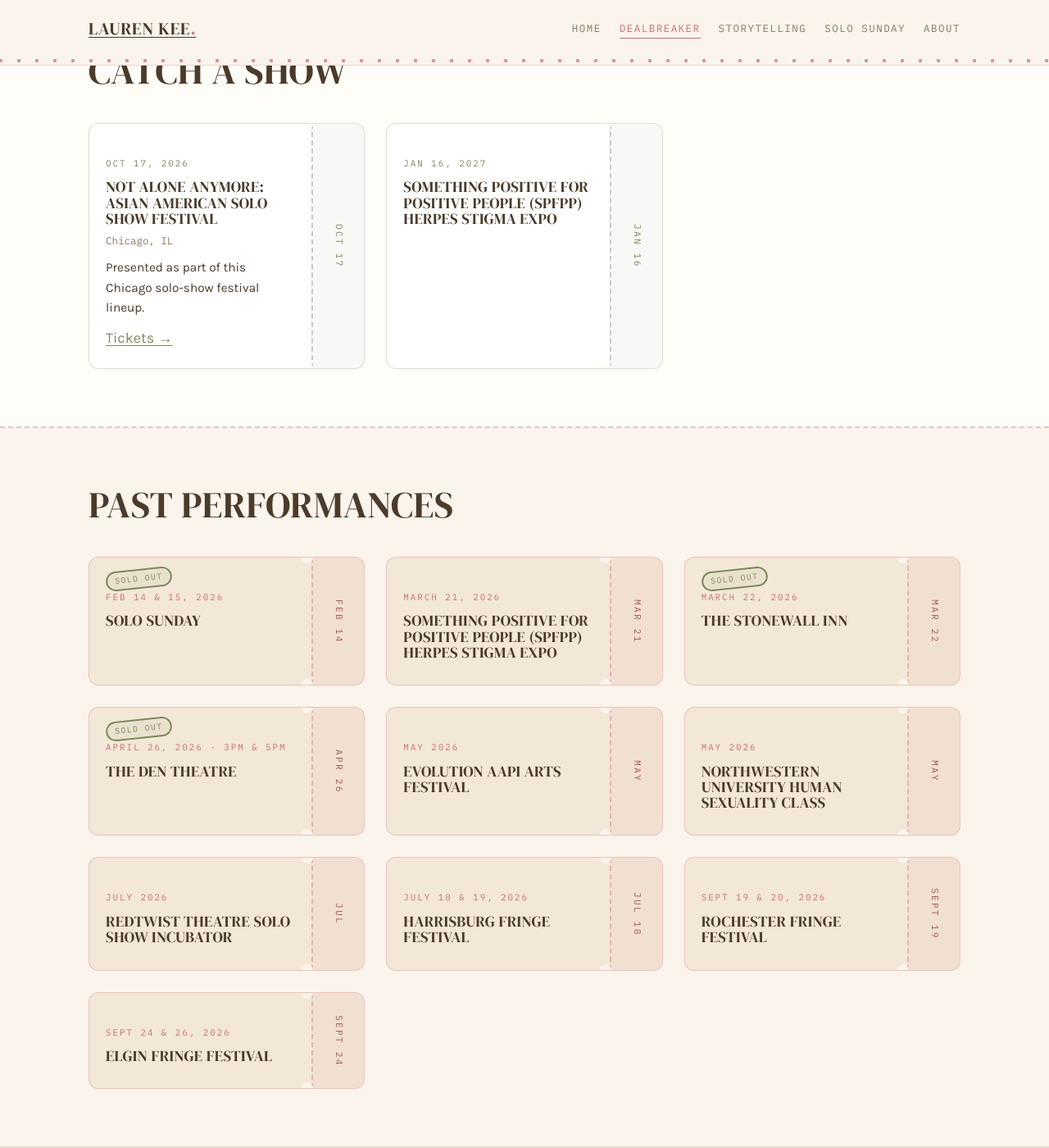
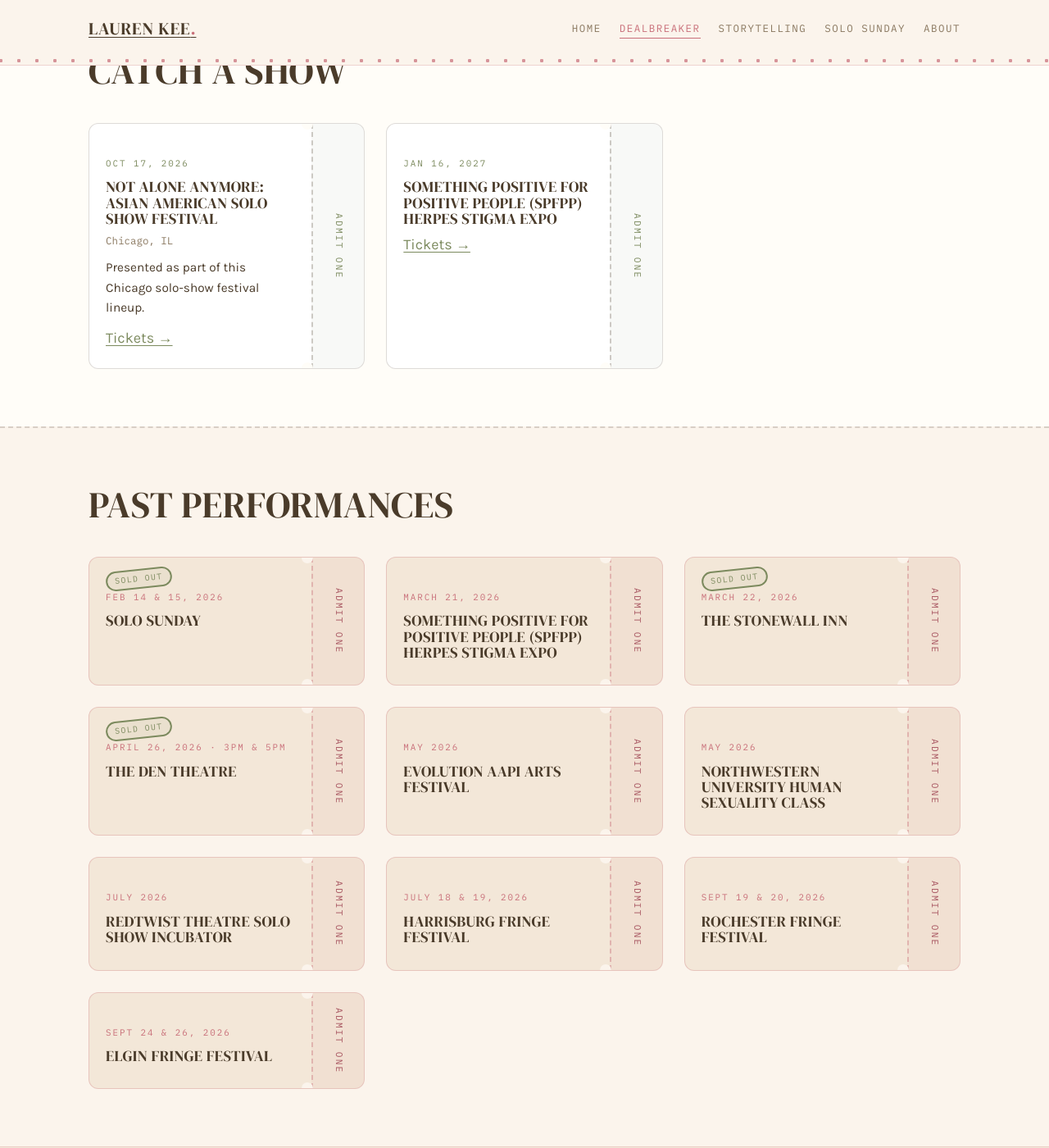
Before and after one commit to laurenkee-hub/site, a Jekyll site: the page built from dealbreaker.md, in a window 1280 px wide and 1400 px high, scrolled down 1904 px. Shown: the whole window at 82% size. Built offline with Jekyll 4.4.1, drawn with Linux system fonts in a browser that asks for light colours; some web fonts are replaced.

Commit message:
Update dealbreaker.md

```diff
--- a/dealbreaker.md
+++ b/dealbreaker.md
@@ -50,13 +50,13 @@ permalink: /dealbreaker/
         meta="Chicago, IL"
         desc="Presented as part of this Chicago solo-show festival lineup."
         link="https://www.zeffy.com/en-US/ticketing/not-alone-anymore-asian-american-solo-show-festival"
-        link_text="Tickets"
-        stub="Oct 17" %}
+        link_text="Tickets" %}
 
       {% include ticket.html
         label="Jan 16, 2027"
         title="Something Positive for Positive People (SPFPP) Herpes Stigma Expo"
-        stub="Jan 16" %}
+        link="https://spfpp.org/expo"
+        link_text="Tickets" %}
     </div>
   </div>
 </section>
@@ -73,55 +73,45 @@ permalink: /dealbreaker/
       {% include ticket.html
         badge="Sold Out"
         label="Feb 14 & 15, 2026"
-        title="Solo Sunday"
-        stub="Feb 14" %}
+        title="Solo Sunday" %}
 
       {% include ticket.html
         label="March 21, 2026"
-        title="Something Positive for Positive People (SPFPP) Herpes Stigma Expo"
-        stub="Mar 21" %}
+        title="Something Positive for Positive People (SPFPP) Herpes Stigma Expo" %}
 
       {% include ticket.html
         badge="Sold Out"
         label="March 22, 2026"
-        title="The Stonewall Inn"
-        stub="Mar 22" %}
+        title="The Stonewall Inn" %}
 
       {% include ticket.html
         badge="Sold Out"
         label="April 26, 2026 &middot; 3pm & 5pm"
-        title="The Den Theatre"
-        stub="Apr 26" %}
+        title="The Den Theatre" %}
 
       {% include ticket.html
         label="May 2026"
-        title="EVOLUTION AAPI Arts Festival"
-        stub="May" %}
+        title="EVOLUTION AAPI Arts Festival" %}
 
       {% include ticket.html
         label="May 2026"
-        title="Northwestern University Human Sexuality Class"
-        stub="May" %}
+        title="Northwestern University Human Sexuality Class" %}
 
       {% include ticket.html
         label="July 2026"
-        title="Redtwist Theatre Solo Show Incubator"
-        stub="Jul" %}
+        title="Redtwist Theatre Solo Show Incubator" %}
 
       {% include ticket.html
         label="July 18 & 19, 2026"
-        title="Harrisburg Fringe Festival"
-        stub="Jul 18" %}
+        title="Harrisburg Fringe Festival" %}
 
       {% include ticket.html
         label="Sept 19 & 20, 2026"
-        title="Rochester Fringe Festival"
-        stub="Sept 19" %}
+        title="Rochester Fringe Festival" %}
 
       {% include ticket.html
         label="Sept 24 & 26, 2026"
-        title="Elgin Fringe Festival"
-        stub="Sept 24" %}
+        title="Elgin Fringe Festival" %}
     </div>
   </div>
 </section>
```
